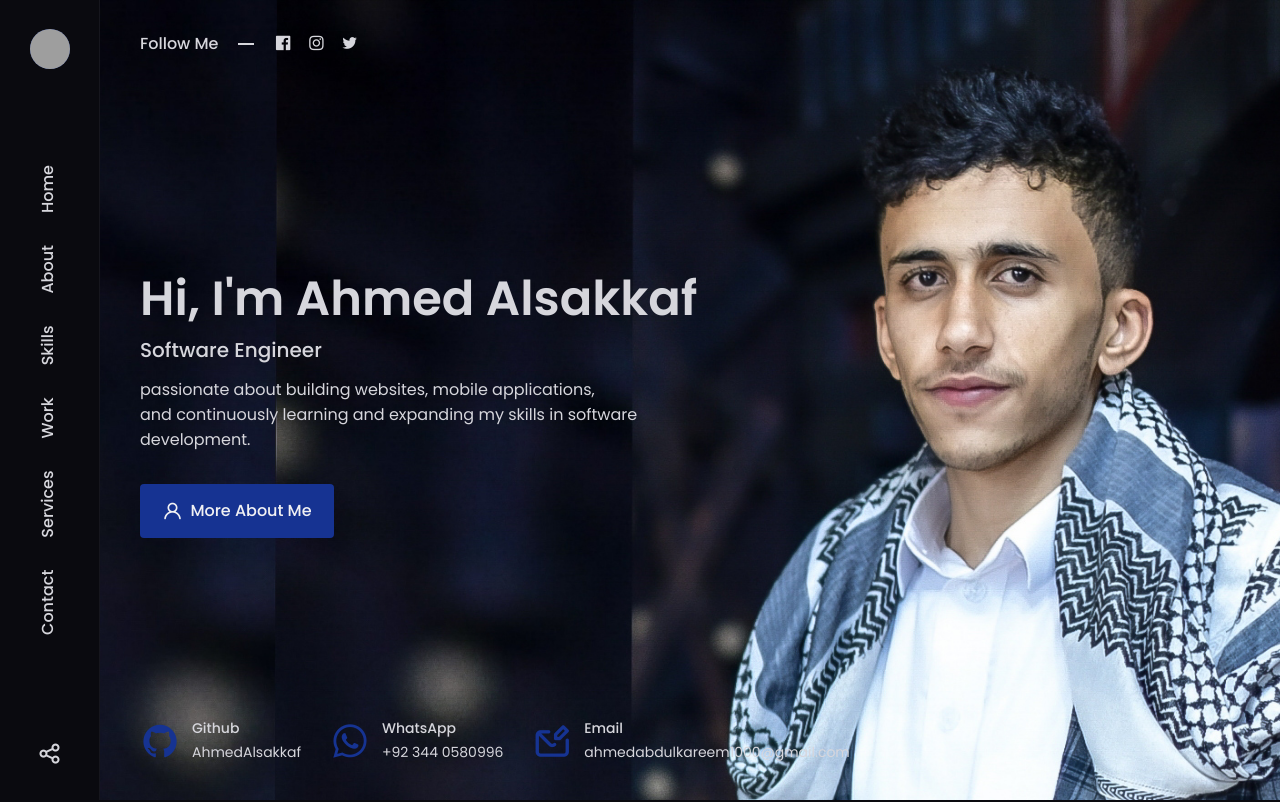
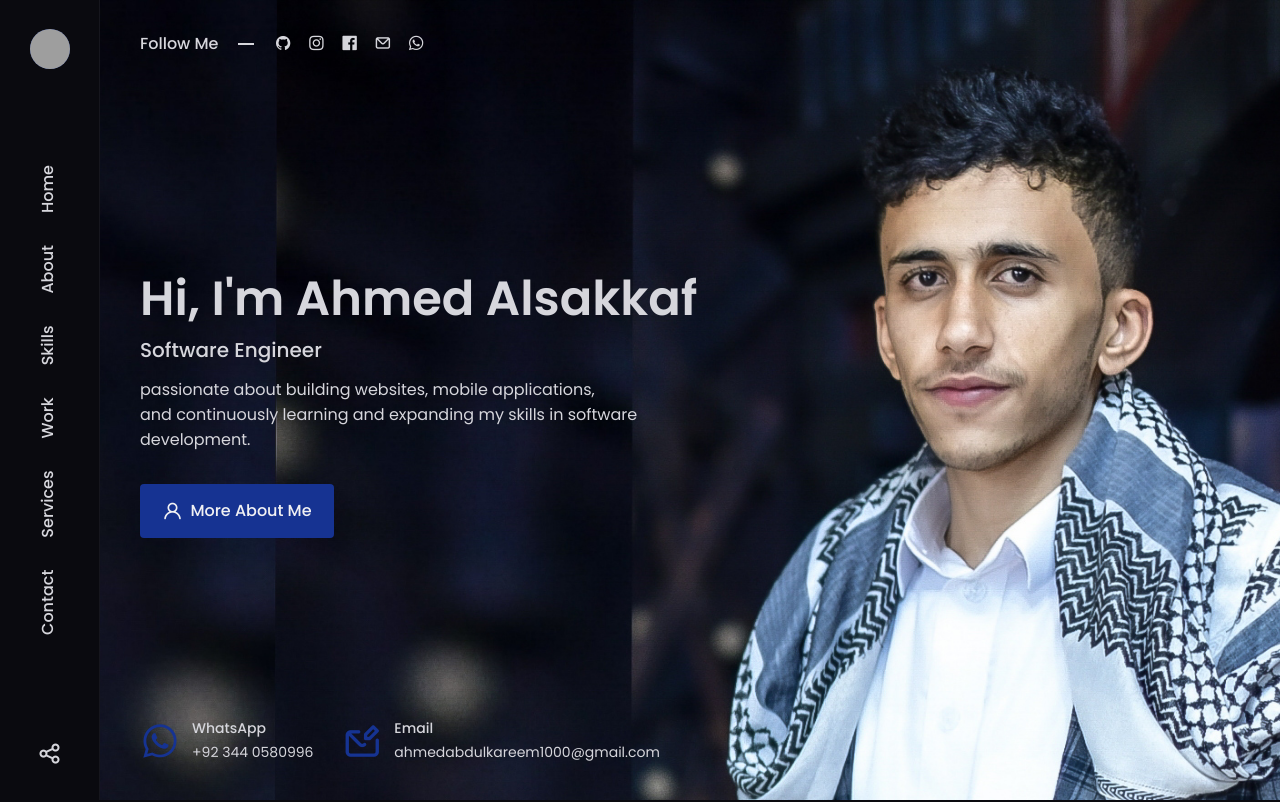
Before and after one commit to AhmedAlsakkaf/AhmedAlsakkaf.github.io, a plain HTML site: page index.html in a window 1280 px wide. Shown: the top 802 px of the page. Drawn offline with nearby package versions, Linux system fonts and the light colour scheme; grey boxes are pictures that could not be loaded.

Commit message:
linksAdded

```diff
--- a/index.html
+++ b/index.html
@@ -107,9 +107,13 @@
         <div class="home__social">
           <span class="home__social-follow">Follow Me</span>
           <div class="home__social-links">
+            <a href="https://github.com/AhmedAlsakkaf" target="_blank" class="home__social-link"><i class="uil uil-github"></i></a>
+            <a href="https://www.instagram.com/alsaqqaf_13/" target="_blank" class="home__social-link"><i class="uil uil-instagram"></i></a>
             <a href="https://www.facebook.com/profile.php?id=100010266217050" target="_blank" class="home__social-link"><i class="uil uil-facebook"></i></a>
-            <a href="https://www.instagram.com/alsaqqaf_13/" target="_blank" class="home__social-link"><i class="uil uil-instagram"></i></a>
-            <a href="https://twitter.com/AhmedAlsakkaff" target="_blank" class="home__social-link"><i class="uil uil-twitter"></i></a>
+            <a href="https://mail.google.com/mail/u/0/#inbox" target="_blank" class="home__social-link"><i class="uil uil-envelope"></i></a>
+            <a href="https://wa.me/923440580996" target="_blank" class="home__social-link"><i class="uil uil-whatsapp"></i></a>
+
+
 
           </div>
         </div>
@@ -131,14 +135,14 @@
 
         <div class="my__info">
 
-          <div class="info__item">
+          <!-- <div class="info__item">
             <i class="uil uil-github info__icon"></i>
 
             <div>
               <h3 class="info__title">Github</h3>
               <span class="info__subtitle">AhmedAlsakkaf</span>
             </div>
-          </div>
+          </div> -->
 
 
           <div class="info__item">
```
